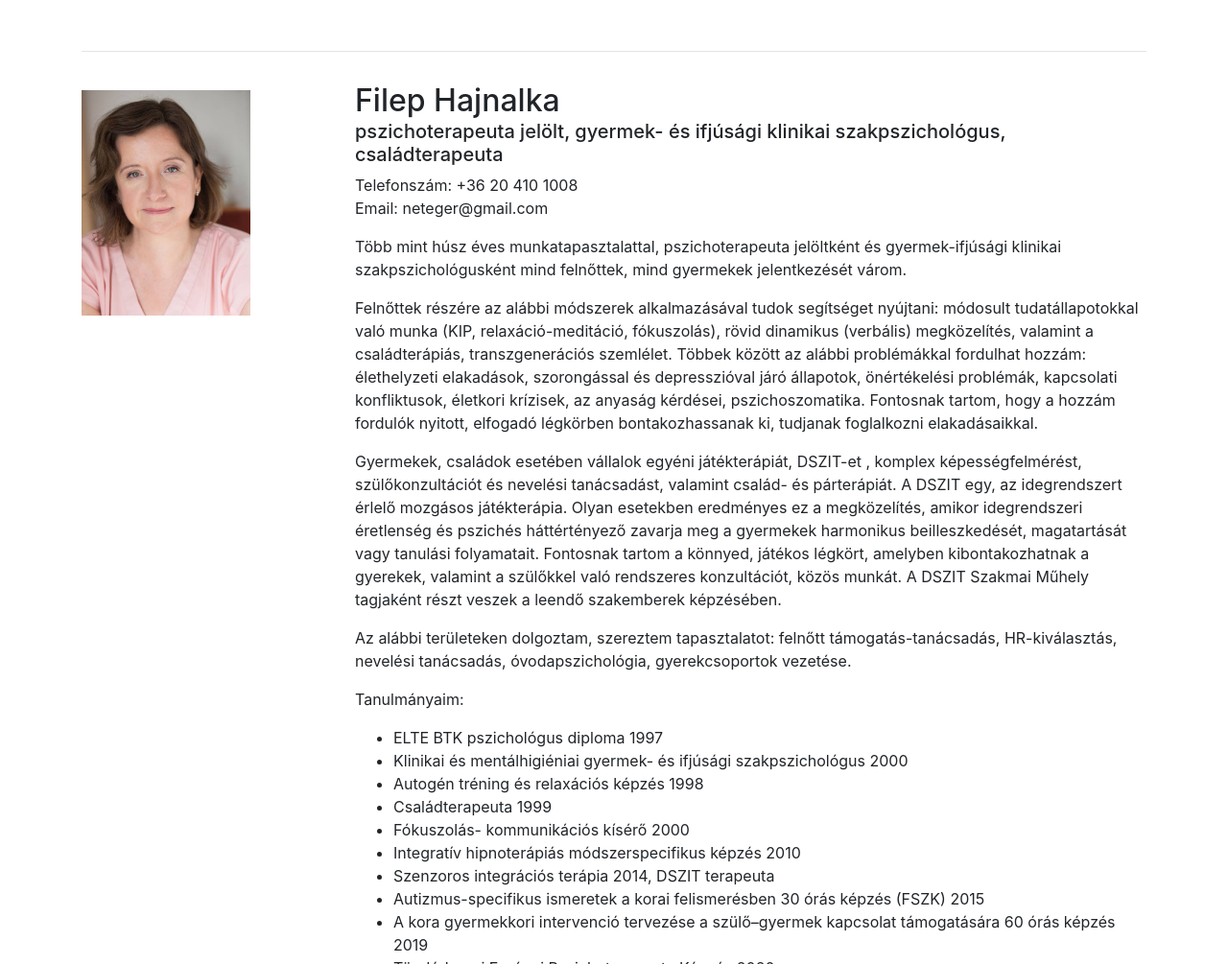
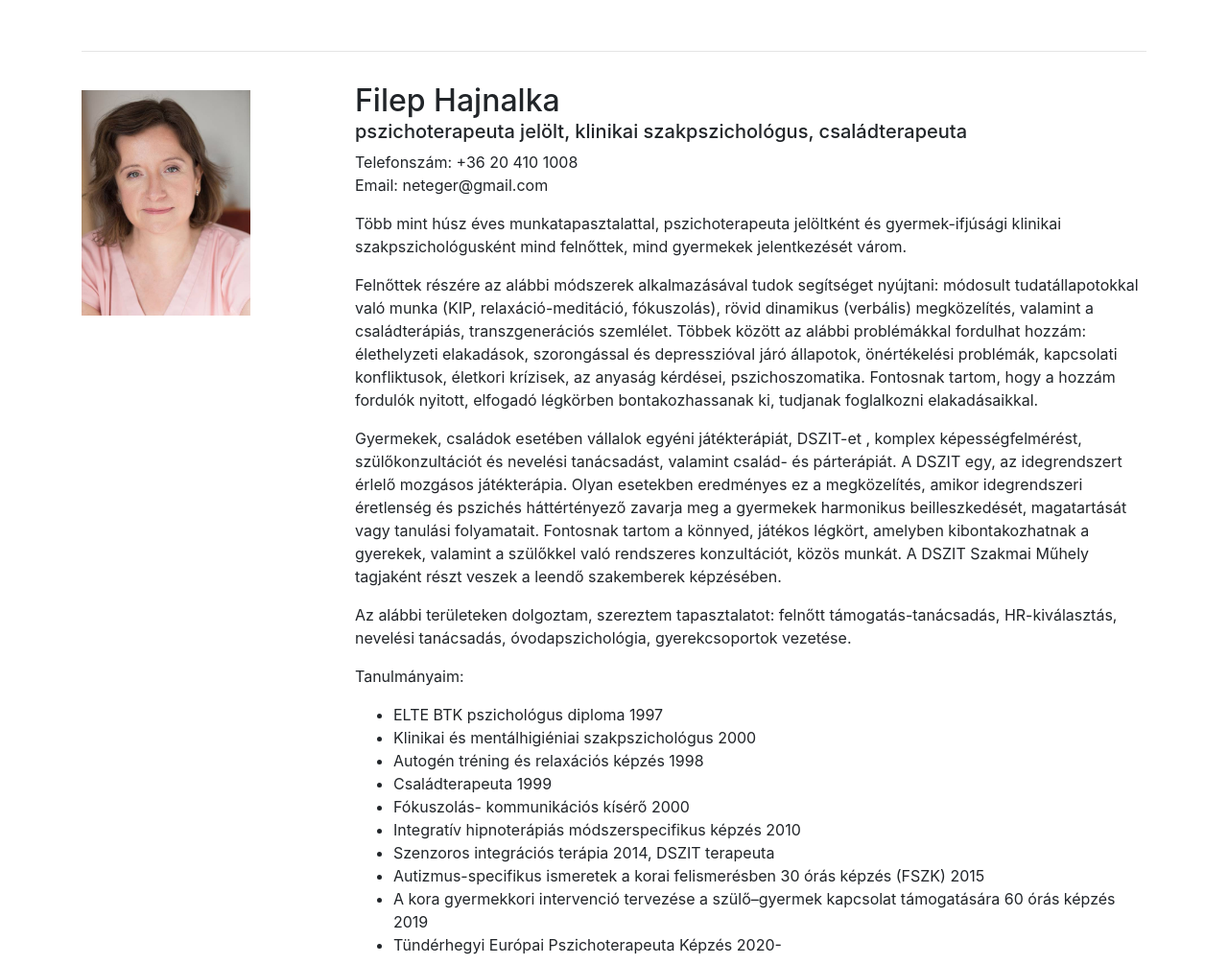
Before and after one commit to zoltan-langsfeld/lendulet-muhely, a website: page src/colleagues.html in a window 1280 px wide. Shown: the part 2464-3469 px from the top of the page at 96% size. Drawn offline with nearby package versions, Linux system fonts and the light colour scheme; files that its build step writes are made by us from their sources.

Commit message:
Updates colleague's description

```diff
--- a/src/colleagues.html
+++ b/src/colleagues.html
@@ -219,7 +219,7 @@
                 <p>Tanulmányaim:</p>
                 <ul>
                     <li>ELTE BTK pszichológus diploma 1997</li>
-                    <li>Klinikai és mentálhigiéniai gyermek- és ifjúsági szakpszichológus 2000</li>
+                    <li>Klinikai és mentálhigiéniai szakpszichológus 2000</li>
                     <li>Autogén tréning és relaxációs képzés 1998</li>
                     <li>Családterapeuta 1999</li>
                     <li>Fókuszolás- kommunikációs kísérő 2000</li>
--- a/src/js_custom/colleagues.js
+++ b/src/js_custom/colleagues.js
@@ -21,7 +21,7 @@ const BOGAR_JUDIT = {
 
 const FILEP_HAJNALKA = {
     name: 'Filep Hajnalka',
-    title: 'pszichoterapeuta jelölt, gyermek- és ifjúsági klinikai szakpszichológus, családterapeuta',
+    title: 'pszichoterapeuta jelölt, klinikai szakpszichológus, családterapeuta',
     phoneNr: '+36 20 410 1008',
     email: 'neteger@gmail.com'
 };
```
